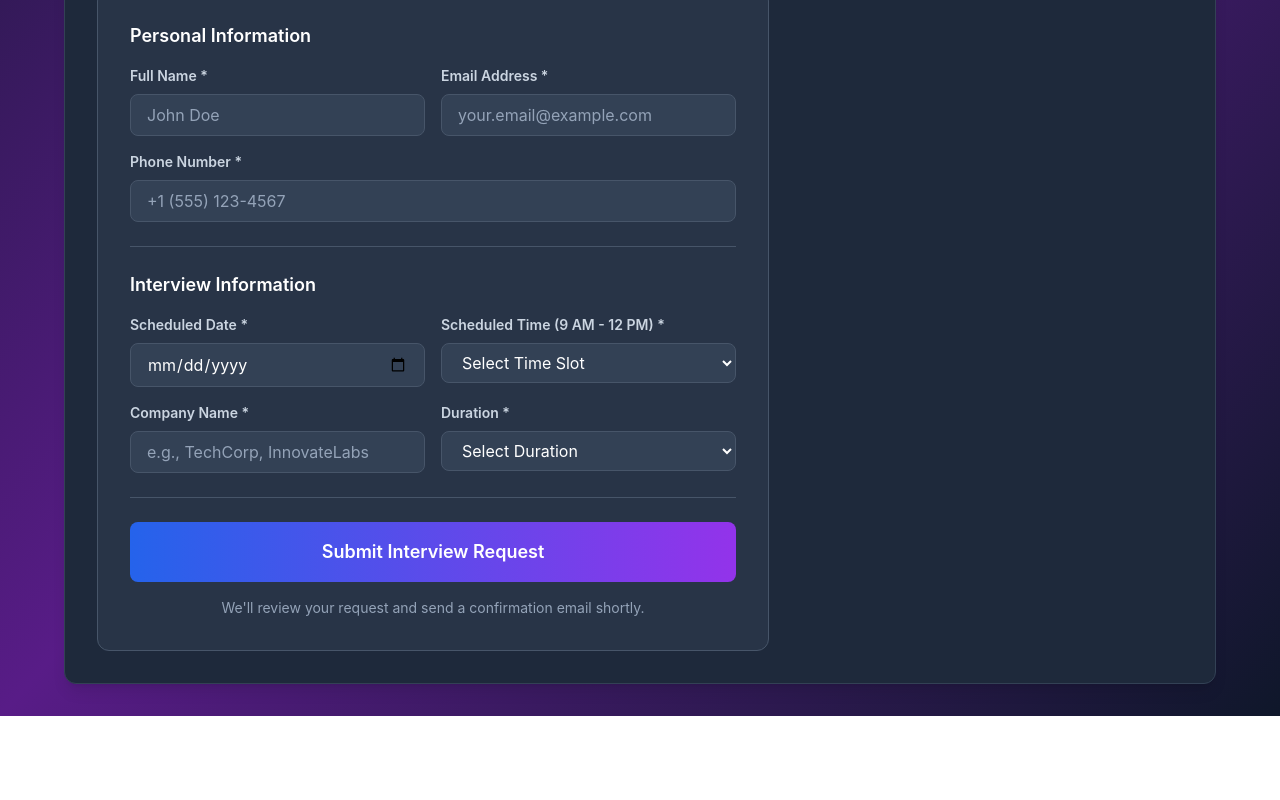
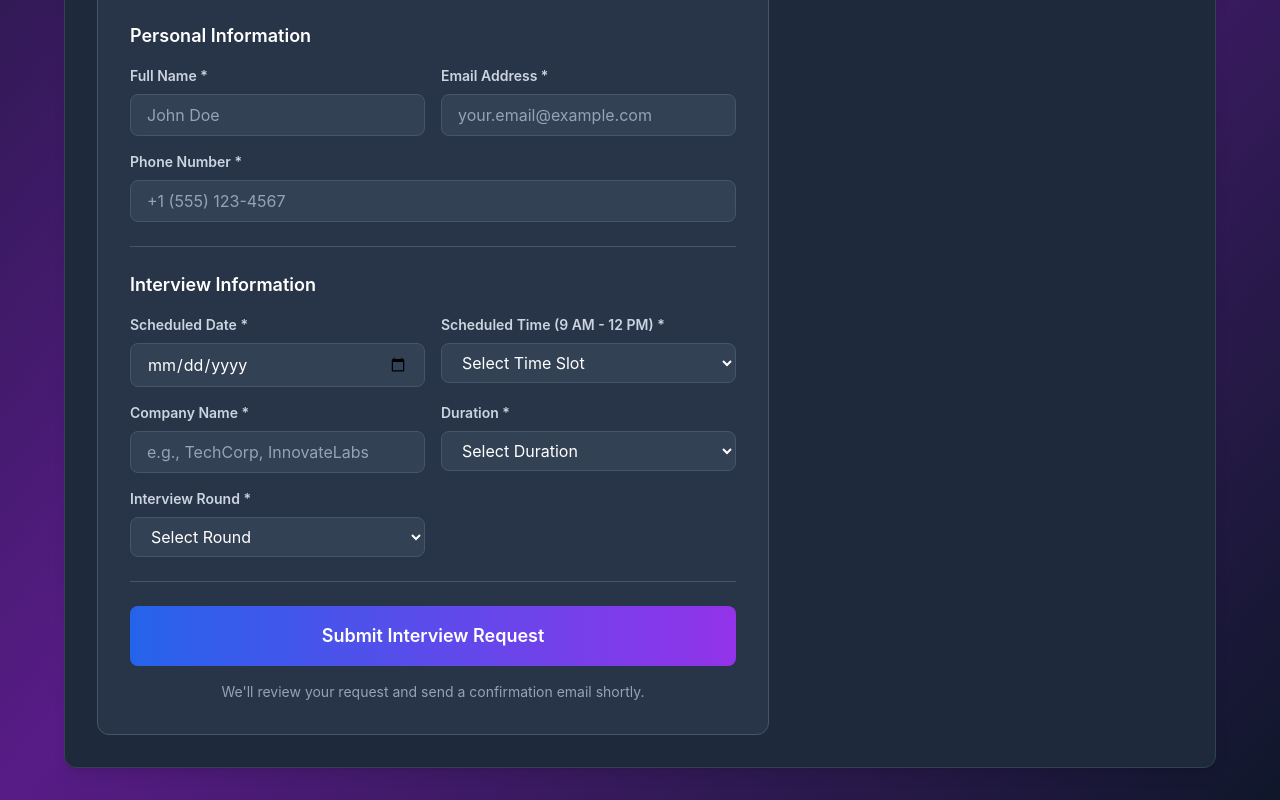
Before and after one commit to jiyaan-data-engineering/Interview-Booking-System, a Next.js app: page / in a window 1280 px wide. Shown: the part 717-1517 px from the top of the page. Before the commit the page ends 1433 px from the top, so only its background shows below. Built offline with nearby package versions, Linux system fonts and the light colour scheme.

Commit message:
Add interview round field (Screening, L1, L2, Client, HR)
- Add round dropdown in Book Interview form
- Display round in My Bookings tab
- Display round in Admin slot cards
- Update types to include round field

```diff
--- a/components/Dashboard.tsx
+++ b/components/Dashboard.tsx
@@ -79,13 +79,14 @@ export default function Dashboard() {
     setTimeout(() => setAlert(null), 4000);
   };
 
-  const handleCandidateRegistration = (candidateName: string, email: string, phone: string, date: string, time: string, company: string, duration: string) => {
+  const handleCandidateRegistration = (candidateName: string, email: string, phone: string, date: string, time: string, company: string, duration: string, round?: string) => {
     const newSlot: InterviewSlot = {
       id: Date.now().toString(),
       date,
       time,
       company,
       duration,
+      round,
       candidateName,
       candidateEmail: email,
       candidatePhone: phone,
--- a/components/SlotCard.tsx
+++ b/components/SlotCard.tsx
@@ -65,6 +65,12 @@ export default function SlotCard({ slot, children, showCandidate = true }: SlotC
           <div className="text-slate-400 text-sm font-semibold mb-1">Duration</div>
           <div className="text-white text-lg">{slot.duration}</div>
         </div>
+        {slot.round && (
+          <div>
+            <div className="text-slate-400 text-sm font-semibold mb-1">Round</div>
+            <div className="text-white text-lg">{slot.round}</div>
+          </div>
+        )}
       </div>
 
       {showCandidate && isBooked && (
--- a/components/tabs/BookTab.tsx
+++ b/components/tabs/BookTab.tsx
@@ -3,7 +3,7 @@
 import { useState } from 'react';
 
 interface BookTabProps {
-  onBook: (name: string, email: string, phone: string, date: string, time: string, company: string, duration: string) => void;
+  onBook: (name: string, email: string, phone: string, date: string, time: string, company: string, duration: string, round?: string) => void;
 }
 
 export default function BookTab({ onBook }: BookTabProps) {
@@ -15,6 +15,7 @@ export default function BookTab({ onBook }: BookTabProps) {
     time: '',
     company: '',
     duration: '',
+    round: '',
   });
 
   const [submitted, setSubmitted] = useState(false);
@@ -28,9 +29,8 @@ export default function BookTab({ onBook }: BookTabProps) {
     e.preventDefault();
 
     if (formData.name && formData.email && formData.phone && formData.date &&
-        formData.time && formData.company && formData.duration) {
+        formData.time && formData.company && formData.duration && formData.round) {
 
-      // Submit candidate registration with all details
       onBook(
         formData.name,
         formData.email,
@@ -38,7 +38,8 @@ export default function BookTab({ onBook }: BookTabProps) {
         formData.date,
         formData.time,
         formData.company,
-        formData.duration
+        formData.duration,
+        formData.round
       );
 
       setSubmitted(true);
@@ -50,6 +51,7 @@ export default function BookTab({ onBook }: BookTabProps) {
         time: '',
         company: '',
         duration: '',
+        round: '',
       });
 
       setTimeout(() => setSubmitted(false), 5000);
@@ -212,6 +214,26 @@ export default function BookTab({ onBook }: BookTabProps) {
                   <option value="2 hours">2 hours</option>
                 </select>
               </div>
+
+              <div>
+                <label className="block text-sm font-semibold text-slate-300 mb-2">
+                  Interview Round *
+                </label>
+                <select
+                  name="round"
+                  className="input-field"
+                  value={formData.round}
+                  onChange={handleChange}
+                  required
+                >
+                  <option value="">Select Round</option>
+                  <option value="Screening">Screening</option>
+                  <option value="L1">L1</option>
+                  <option value="L2">L2</option>
+                  <option value="Client">Client</option>
+                  <option value="HR">HR</option>
+                </select>
+              </div>
             </div>
           </div>
 
--- a/components/tabs/MyBookingsTab.tsx
+++ b/components/tabs/MyBookingsTab.tsx
@@ -104,6 +104,12 @@ export default function MyBookingsTab({ slots, onReschedule, onCancel, onMarkCom
                 <div className="text-slate-400 text-sm font-semibold mb-1">Duration</div>
                 <div className="text-white text-lg">{slot.duration}</div>
               </div>
+              {slot.round && (
+                <div>
+                  <div className="text-slate-400 text-sm font-semibold mb-1">Round</div>
+                  <div className="text-white text-lg">{slot.round}</div>
+                </div>
+              )}
             </div>
 
             {slot.reason && (slot.status === 'cancelled' || slot.status === 'postponed') && (
--- a/lib/types.ts
+++ b/lib/types.ts
@@ -6,6 +6,7 @@ export interface InterviewSlot {
   time: string;
   company: string;
   duration: string;
+  round?: string;
   candidateName: string;
   candidateEmail: string;
   candidatePhone: string;
```
